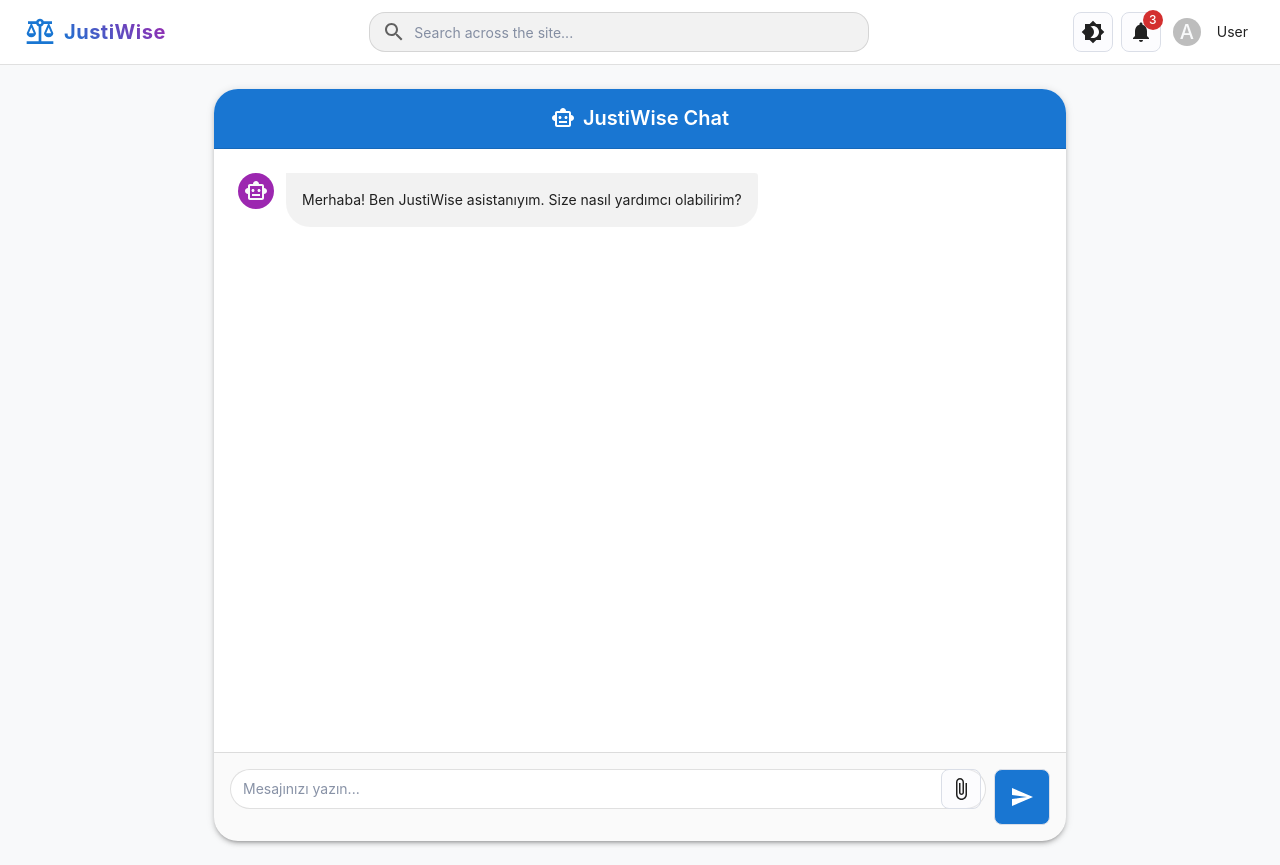
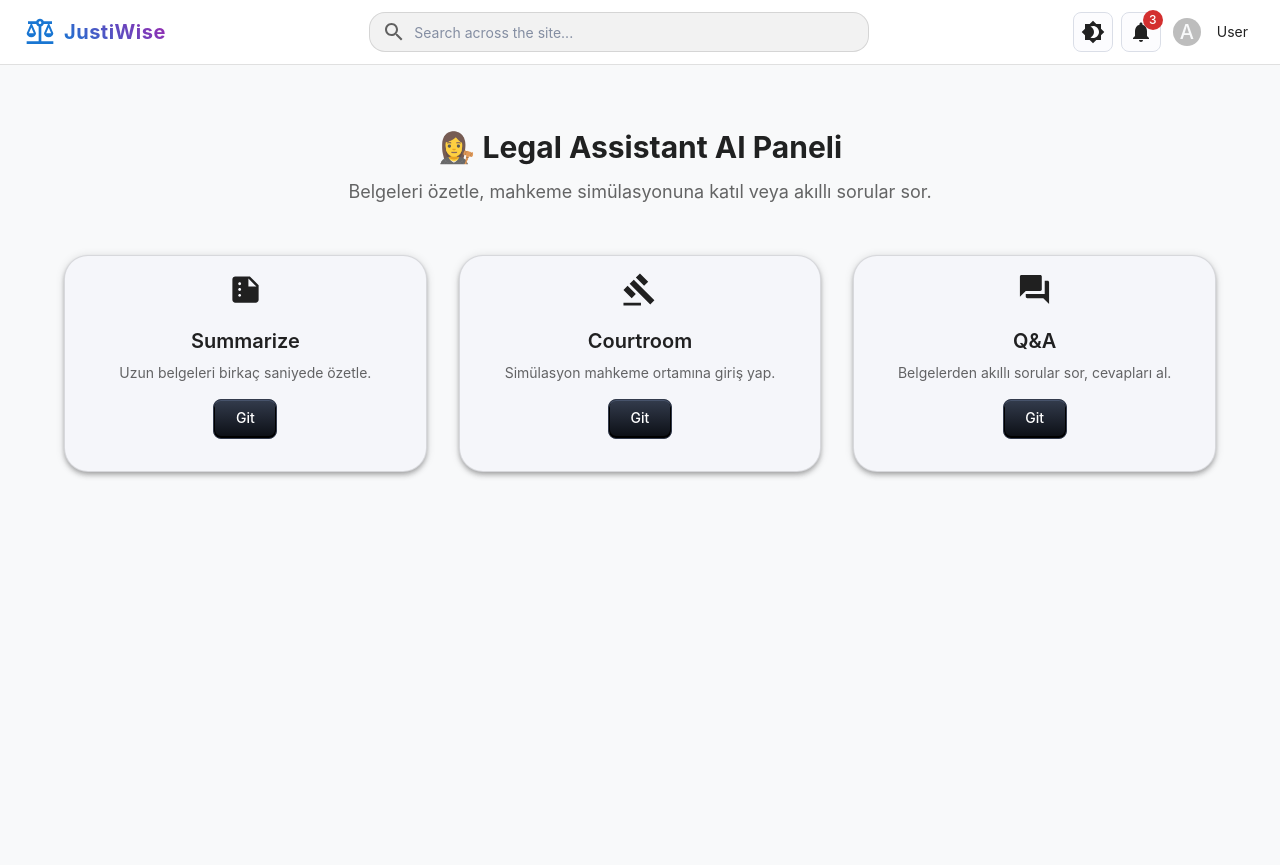
Before and after one commit to Cicikuss/JustiWise, a React (Create React App) app: page / in a window 1280 px wide. After the commit the page ends 800 px from the top, so only its background shows below. Built offline with nearby package versions, Linux system fonts and the light colour scheme; no server answers.

Commit message:
add homepage

```diff
--- a/src/App.tsx
+++ b/src/App.tsx
@@ -13,6 +13,8 @@
 import { ProtectedRoute } from './Components/ProtectedRoute/ProtectedRoute';
 import Profile from './Pages/Profile';
 import ProfileCreatePage from './Pages/ProfileCreatePage/ProfileCreatePage';
+import { Home } from '@mui/icons-material';
+import HomePage from './Pages/HomePage/HomePage';
 
 function AppContent() {
 
@@ -25,13 +27,19 @@
         <Route path="/" element={
           <ProtectedRoute>
             <Navbar />
-            <AIChat />
+           <HomePage />
           </ProtectedRoute>
         } />
         <Route path="/my-cases" element={
           <ProtectedRoute>
             <Navbar />
             <MyCases />
+          </ProtectedRoute>
+        } />
+        <Route path="/qa" element={
+          <ProtectedRoute>
+            <Navbar />
+            <AIChat />
           </ProtectedRoute>
         } />
         <Route path="/create-profile" element={
--- a/src/Context/AuthContext.tsx
+++ b/src/Context/AuthContext.tsx
@@ -31,9 +31,11 @@
                     role: fetchedUser.role,
                     username: fetchedUser.username,
                     created_at: fetchedUser.created_at,
-                    profile_image_url: fetchedUser.user_metadata?.profile_image_url ?? null,
+                    profile_image_url: fetchedUser.profile_image_url,
                 };
                 setUser(userData);
+                console.log("Kullanıcı bilgileri alındı:", userData);
+
             }).catch((error) => {
                 console.error('Kullanıcı bilgileri alınamadı:', error);
                 setUser(null);
--- /dev/null
+++ b/src/Pages/HomePage/HomePage.tsx
@@ -0,0 +1,101 @@
+import React from "react";
+import { useNavigate } from "react-router-dom";
+import {
+  Container,
+  Grid,
+  Typography,
+  Card,
+  CardContent,
+  CardActions,
+  Button,
+  Box,
+} from "@mui/material";
+import SummarizeIcon from "@mui/icons-material/Summarize";
+import GavelIcon from "@mui/icons-material/Gavel";
+import QuestionAnswerIcon from "@mui/icons-material/QuestionAnswer";
+
+const features = [
+  {
+    title: "Summarize",
+    description: "Uzun belgeleri birkaç saniyede özetle.",
+    icon: <SummarizeIcon fontSize="large" />,
+    path: "/summarize",
+  },
+  {
+    title: "Courtroom",
+    description: "Simülasyon mahkeme ortamına giriş yap.",
+    icon: <GavelIcon fontSize="large" />,
+    path: "/courtroom",
+  },
+  {
+    title: "Q&A",
+    description: "Belgelerden akıllı sorular sor, cevapları al.",
+    icon: <QuestionAnswerIcon fontSize="large" />,
+    path: "/qa",
+  },
+];
+
+export default function HomePage() {
+  const navigate = useNavigate();
+
+  return (
+    <Container maxWidth="lg" sx={{ mt: 8 }}>
+      <Typography
+        variant="h3"
+        align="center"
+        gutterBottom
+        sx={{ fontWeight: "bold" }}
+      >
+        👩‍⚖️ Legal Assistant AI Paneli
+      </Typography>
+
+      <Typography
+        variant="subtitle1"
+        align="center"
+        color="text.secondary"
+        sx={{ mb: 6 }}
+      >
+        Belgeleri özetle, mahkeme simülasyonuna katıl veya akıllı sorular sor.
+      </Typography>
+
+      <Grid container spacing={4}>
+        {features.map((feature, index) => (
+          <Grid item xs={12} sm={6} md={4} key={index}>
+            <Card
+              sx={{
+                height: "100%",
+                display: "flex",
+                flexDirection: "column",
+                borderRadius: 3,
+                boxShadow: 4,
+                transition: "transform 0.3s ease",
+                "&:hover": {
+                  transform: "scale(1.03)",
+                },
+              }}
+            >
+              <CardContent sx={{ flexGrow: 1, textAlign: "center" }}>
+                <Box sx={{ mb: 2 }}>{feature.icon}</Box>
+                <Typography variant="h5" component="div">
+                  {feature.title}
+                </Typography>
+                <Typography variant="body2" color="text.secondary" sx={{ mt: 1 }}>
+                  {feature.description}
+                </Typography>
+              </CardContent>
+              <CardActions sx={{ justifyContent: "center", pb: 2 }}>
+                <Button
+                  variant="contained"
+                  size="medium"
+                  onClick={() => navigate(feature.path)}
+                >
+                  Git
+                </Button>
+              </CardActions>
+            </Card>
+          </Grid>
+        ))}
+      </Grid>
+    </Container>
+  );
+}
--- a/src/Pages/Profile.tsx
+++ b/src/Pages/Profile.tsx
@@ -37,6 +37,8 @@
     setOpen(false);
     setSelectedImage(null);
   };
+
+
 
   const handleChange = (e: React.ChangeEvent<HTMLInputElement>) => {
     setEditedUser({ ...editedUser, [e.target.name]: e.target.value });
--- a/src/service/supabaseClient.ts
+++ b/src/service/supabaseClient.ts
@@ -56,7 +56,18 @@
 export async function uploadImage(file: File) {
   const fileExt = file.name.split('.').pop();
   const fileName = `${Date.now()}.${fileExt}`;
-  const filePath = `avatars/${fileName}`; // klasör ismi ve dosya adı
+
+  // 🟡 Kullanıcı ID'sini al
+  const {
+    data: { user },
+    error: userError
+  } = await supabaseClient.auth.getUser();
+
+  if (userError || !user) {
+    throw new Error('Kullanıcı bilgisi alınamadı.');
+  }
+
+  const filePath = `${user.id}/${fileName}`; // 🔥 Kullanıcıya özel klasör
 
   const { error } = await supabaseClient.storage.from('profile-images').upload(filePath, file, {
     cacheControl: '3600',
```
